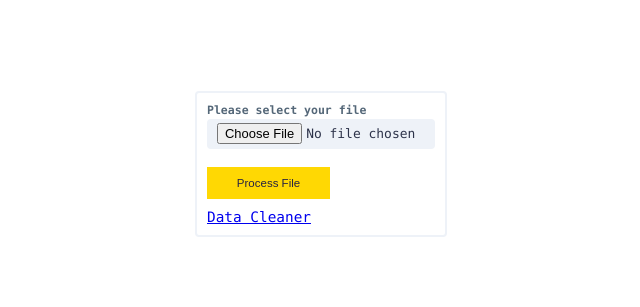
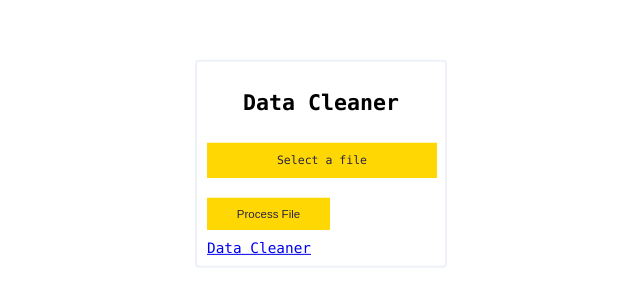
Before and after one commit to Visaal/data-cleaner, a Vue app: page / in a window 1280 px wide. Shown: the part 231-538 px from the top of the page, without its empty margins (319-959 px from the left). Built offline with nearby package versions, Linux system fonts and the light colour scheme.

Commit message:
add custom style for input file field

```diff
--- a/src/views/Home.vue
+++ b/src/views/Home.vue
@@ -1,16 +1,22 @@
 <template>
-  <div class="form-container">
-    <div class="file-selector">
+  <div class="landing-page-form">
     <fieldset>
-        <label for="fileItem">Please select your file</label>
-        <input id="fileItem" type="file" @change="getFile($event)" />
+      <h2>Data Cleaner</h2>
+      <label for="fileItem" class="custom-file-input-label"
+        >Select a file</label
+      >
+      <input
+        id="fileItem"
+        type="file"
+        class="custom-file-input"
+        @change="getFile($event)"
+      />
       <span>{{ message }}</span>
       <button @click="processFile">Process File</button>
       <div>
         <router-link to="/DataCleaner">Data Cleaner</router-link>
       </div>
     </fieldset>
-    </div>
   </div>
 </template>
 
@@ -59,37 +65,66 @@ export default {
 </script>
 
 <style>
-.form-container {
+.landing-page-form {
+  /* https://css-tricks.com/centering-css-complete-guide/ */
   width: 20%;
-  height: 100%;
-  display: table;
-  margin: auto;
+  position: absolute;
+  top: 50%;
+  left: 50%;
+  transform: translate(-50%, -50%);
 }
 
-.file-selector {
-  display: table-cell;
-  vertical-align: middle;
+.landing-page-form h1,
+.landing-page-form h2,
+.landing-page-form h3,
+.landing-page-form h4,
+.landing-page-form h5,
+.landing-page-form h6 {
+  text-align: center;
 }
 
-input[type="file"],
-select {
-  display: inline-block;
-  font-family: menlo;
-  height: 30px;
-  line-height: 30px;
-  color: var(--paragraph);
-  background-color: var(--field-grey);
-  border: none;
-  font-size: 0.9rem;
-  padding-left: 10px;
-  padding-right: 10px;
-  padding-top: 0px;
-  padding-bottom: 0px;
-  box-sizing: border-box;
-  vertical-align: top;
-  outline: 0;
-  border-radius: 4px;
+.custom-file-input {
+  /* https://benmarshall.me/styling-file-inputs/ */
+  border: 0;
+  clip: rect(0, 0, 0, 0);
+  height: 1px;
+  overflow: hidden;
+  padding: 0;
+  position: absolute !important;
+  white-space: nowrap;
+  width: 1px;
+}
+
+.custom-file-input-label {
   width: 100%;
-  margin-bottom: 8px;
+  margin-top: 10px;
+  margin-bottom: 10px;
+  background-color: var(--button);
+  border: 1px solid var(--button);
+  color: var(--button-text);
+  display: -ms-inline-flexbox;
+  display: inline-flex;
+  -ms-flex-align: center;
+  align-items: center;
+  -ms-flex-pack: center;
+  justify-content: center;
+  cursor: pointer;
+  outline: none;
+  padding: 0.65rem 0rem;
+  font-size: 0.8rem;
+  font-weight: 400;
+  -webkit-user-select: none;
+  -moz-user-select: none;
+  -ms-user-select: none;
+  user-select: none;
+  position: relative;
+  /* z-index: 1; */
+  /* display: inline-block; */
+  transition: background-color 0.3s;
+}
+
+.custom-file-input:focus,
+.custom-file-input-label:hover {
+  filter: brightness(107%);
 }
 </style>
```
Lines whose indentation alone changed are shown as unchanged.
